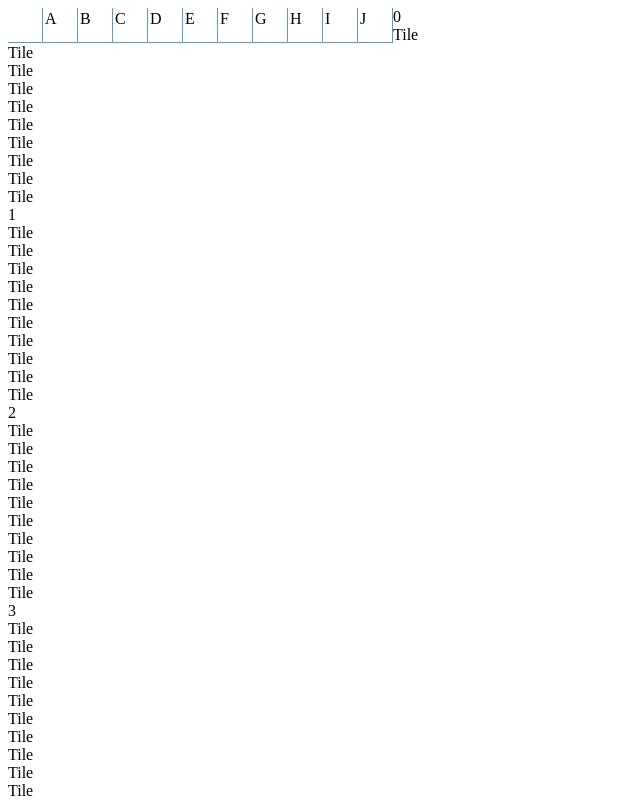
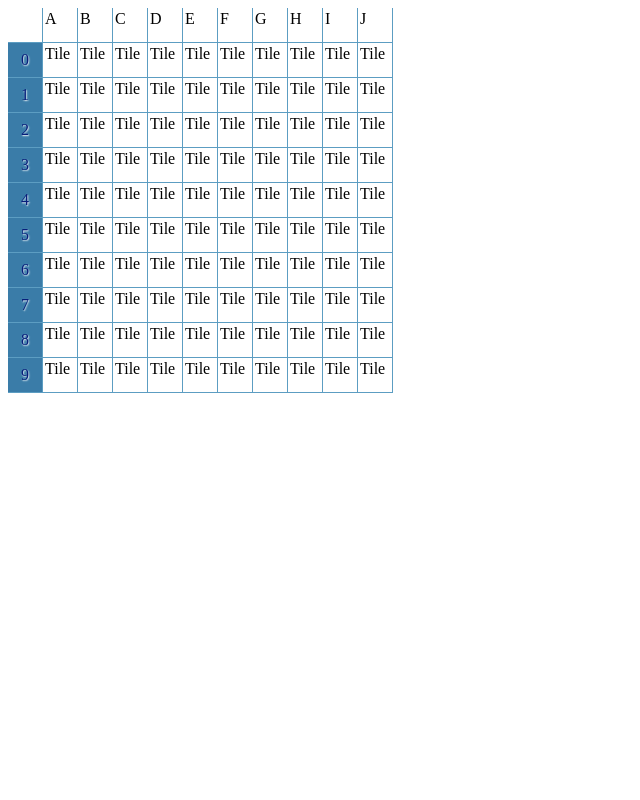
Before and after one commit to Visylvius/battleShip-react, a React app: page / in a window 1280 px wide. Shown: the top 800 px of the page, without its empty margins (0-640 px from the left). Built offline with nearby package versions, Linux system fonts and the light colour scheme; the HTML template or start-up script is replaced by a standard one.

Commit message:
configured board with proper css, replacing text with inputs next commit

```diff
--- a/src/App.js
+++ b/src/App.js
@@ -44,7 +44,10 @@ class App extends React.Component {
       <div
         className='table'
       >
-        <div className='row'>
+        <div
+          className='row'
+          style={{ clear: 'left', overflow: 'hidden' }}
+        >
           <div
             className='cell-outer'
             style={{
@@ -190,17 +193,48 @@ class App extends React.Component {
         </div>
         {this.state.gameBoard.map((gameBoardArray, index) => {
           return (
-            <div className='row'>
+            <div className='row'
+              style={{ clear: 'left', overflow: 'hidden' }}
+            >
               <div className='cell-outer'>
               {gameBoardArray.map((startingTile, index) =>
                 <div className={`${index}`}>
-                  {index === 0 ? <div>{this.state.count++}</div> : null}
+                  {index === 0
+                    ?
+                    <div
+                      style={{
+                        float: 'left',
+                        width: '30px',
+                        padding: '2px',
+                        height: '30px',
+                        borderRight: '1px solid #5C9DC2',
+                        borderBottom: '1px solid #5C9DC2',
+                        background: '#3a7ca8',
+                        textAlign: 'center',
+                        lineHeight: '30px',
+                        color: '#071E7A',
+                        textShadow: '#FFFFFF 0.05em 0.05em 0.1em'
+                      }}
+                    >
+                      {this.state.count++}
+                    </div>
+                    : null
+                  }
                 </div>
               )}
               {gameBoardArray.map((tile, index) => {
                 return (
 
-                  <div className='cell-inner'>
+                  <div className='cell-inner'
+                    style={{
+                      float: 'left',
+                      width: '30px',
+                      padding: '2px',
+                      height: '30px',
+                      borderRight: '1px solid #5C9DC2',
+                      borderBottom: '1px solid #5C9DC2'
+                    }}
+                  >
                     <div>Tile</div>
                   </div>
                 );
```
